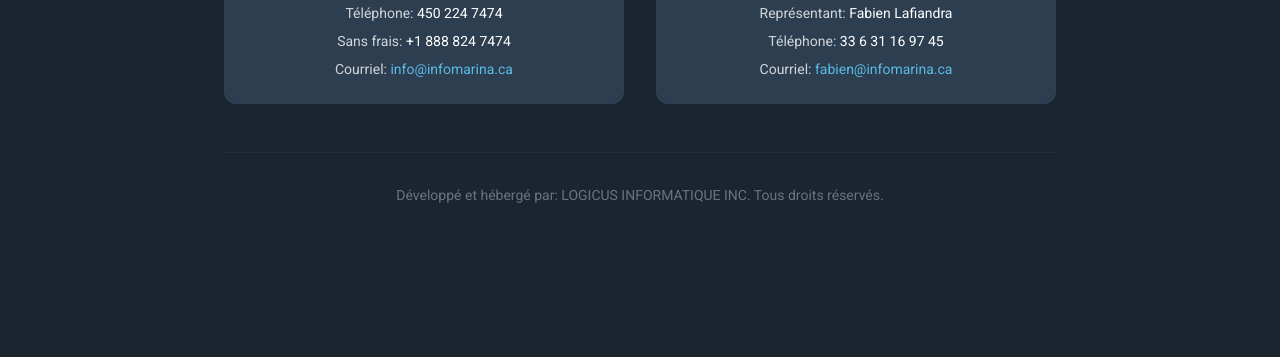
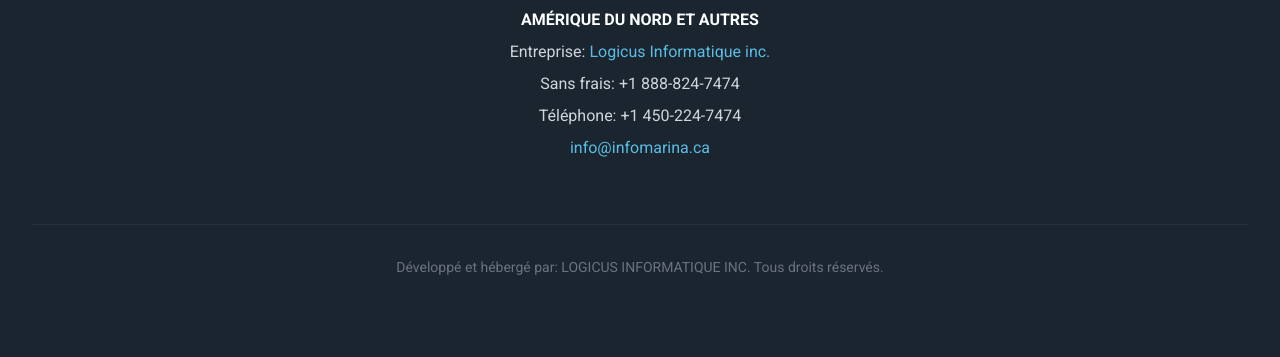
Before and after one commit to logicusinc/infomarina.ca, an Astro site: page / in a window 1280 px wide. Shown: the part 7616-7973 px from the top of the page. Before the commit the page ends 7901 px from the top, so only its background shows below. Built offline with nearby package versions, Linux system fonts and the light colour scheme; Astro itself is replaced by a stand-in of ours.

Commit message:
feat: change footer to remove europe

```diff
--- a/src/components/Contact.astro
+++ b/src/components/Contact.astro
@@ -2,32 +2,31 @@
 import type { TranslationData } from '@/i18n';
 interface Props { t: TranslationData; }
 const { t } = Astro.props;
+
+const region = t.contact.regions[0];
 ---
 
 <footer id="contact" class="py-20 bg-navy-dark border-t border-navy-light/30">
-  <div class="max-w-4xl mx-auto px-4 sm:px-6 lg:px-8 text-center">
-    <h2 class="text-3xl sm:text-4xl font-bold text-white mb-4">{t.contact.heading}</h2>
-    <p class="text-gray-300 mb-12 text-lg">{t.contact.description}</p>
+  <div class="max-w-7xl mx-auto px-4 sm:px-6 lg:px-8">
+    <h2 class="text-3xl sm:text-4xl font-bold text-center mb-16">
+      <span class="text-brand">{t.contact.heading}</span>
+    </h2>
 
-    <div class="grid grid-cols-1 md:grid-cols-2 gap-8 mb-12">
-      {t.contact.regions.map((region) => (
-        <div class="bg-navy rounded-xl p-6 border border-navy-light/30">
-          <h3 class="text-xl font-bold text-brand mb-4">{region.name}</h3>
-          <div class="space-y-2 text-gray-300 text-sm">
-            {'representative' in region && region.representative && (
-              <p>{t.contact.representativeLabel}: <span class="text-white">{region.representative}</span></p>
-            )}
-            <p>{t.contact.phoneLabel}: <a href={`tel:${region.phone.replace(/\s/g, '')}`} class="text-white hover:text-brand">{region.phone}</a></p>
-            {'tollFree' in region && region.tollFree && (
-              <p>{t.contact.tollFreeLabel}: <a href={`tel:${region.tollFree.replace(/\s/g, '')}`} class="text-white hover:text-brand">{region.tollFree}</a></p>
-            )}
-            <p>{t.contact.emailLabel}: <a href={`mailto:${region.email}`} class="text-brand hover:underline">{region.email}</a></p>
-          </div>
-        </div>
-      ))}
+    <div class="text-center">
+      <p class="text-gray-300 mb-8 text-lg">{t.contact.description}</p>
+
+      <img src="/images/InfoMarinaLogo.png" alt="InfoMarina" class="mx-auto mb-6 w-48" loading="lazy" />
+
+      <div class="space-y-2 text-gray-300">
+        <p class="font-bold text-white">{region.name}</p>
+        <p>{t.contact.companyLabel}: <a href="https://www.logicus.qc.ca/" target="_blank" rel="noopener" class="text-brand hover:underline">Logicus Informatique inc.</a></p>
+        <p>{t.contact.tollFreeLabel}: <a href={`tel:${region.tollFree.replace(/\s/g, '')}`} class="hover:text-brand">{region.tollFree}</a></p>
+        <p>{t.contact.phoneLabel}: <a href={`tel:${region.phone.replace(/\s/g, '')}`} class="hover:text-brand">{region.phone}</a></p>
+        <p><a href={`mailto:${region.email}`} class="text-brand hover:underline">{region.email}</a></p>
+      </div>
     </div>
 
-    <div class="pt-8 border-t border-navy-light/30">
+    <div class="mt-16 pt-8 border-t border-navy-light/30 text-center">
       <p class="text-gray-500 text-sm">
         <a href="https://www.logicus.qc.ca" target="_blank" rel="noopener" class="hover:text-brand">
           {t.footer.copyright}
--- a/src/i18n/en.json
+++ b/src/i18n/en.json
@@ -195,22 +195,16 @@
     "description": "Want to learn more? Give us a call! We'll be happy to answer.",
     "regions": [
       {
-        "name": "Americas",
-        "phone": "450 224 7474",
-        "tollFree": "+1 888 824 7474",
+        "name": "NORTH AMERICA AND OTHER",
+        "phone": "+1 450-224-7474",
+        "tollFree": "+1 888-824-7474",
         "email": "info@infomarina.ca"
-      },
-      {
-        "name": "Europe",
-        "representative": "Fabien Lafiandra",
-        "phone": "33 6 31 16 97 45",
-        "email": "fabien@infomarina.ca"
       }
     ],
+    "companyLabel": "Company",
     "phoneLabel": "Phone",
     "tollFreeLabel": "Toll-free",
-    "emailLabel": "Email",
-    "representativeLabel": "Representative"
+    "emailLabel": "Email"
   },
 
   "footer": {
--- a/src/i18n/fr.json
+++ b/src/i18n/fr.json
@@ -195,22 +195,16 @@
     "description": "Vous voulez en savoir plus? Donnez-nous un coup de fil! Nous serons heureux de vous répondre.",
     "regions": [
       {
-        "name": "Amérique",
-        "phone": "450 224 7474",
-        "tollFree": "+1 888 824 7474",
+        "name": "AMÉRIQUE DU NORD ET AUTRES",
+        "phone": "+1 450-224-7474",
+        "tollFree": "+1 888-824-7474",
         "email": "info@infomarina.ca"
-      },
-      {
-        "name": "Europe",
-        "representative": "Fabien Lafiandra",
-        "phone": "33 6 31 16 97 45",
-        "email": "fabien@infomarina.ca"
       }
     ],
+    "companyLabel": "Entreprise",
     "phoneLabel": "Téléphone",
     "tollFreeLabel": "Sans frais",
-    "emailLabel": "Courriel",
-    "representativeLabel": "Représentant"
+    "emailLabel": "Courriel"
   },
 
   "footer": {
```
